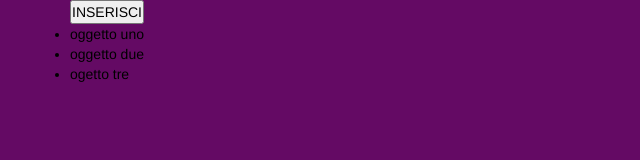
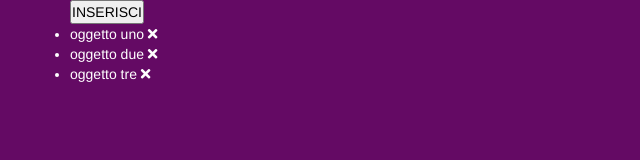
Before and after one commit to matteobuscicchio/vue-todolist, a plain HTML site: page index.html in a window 1280 px wide. Shown: the whole page, without its empty margins (0-640 px from the left). Drawn offline with nearby package versions, Linux system fonts and the light colour scheme.

Commit message:
aggiunto elemento delete
quando l'utente andrà a cliccare l'elemento l'item corrispondente dovrà essere cancellato

```diff
--- a/assets/css/style.css
+++ b/assets/css/style.css
@@ -10,3 +10,7 @@ body{
 	background-color: #640a64;
 	color: black;
 }
+
+li, li > i {
+ color: white;
+}
--- a/assets/js/main.js
+++ b/assets/js/main.js
@@ -22,7 +22,7 @@ let app = new Vue({
 
     data: {
         index: 0,
-        item: ["oggetto uno", "oggetto due ", "ogetto tre"], //
+        item: ["oggetto uno", "oggetto due ", "oggetto tre"], //
     },
 
     methods: {
--- a/index.html
+++ b/index.html
@@ -8,6 +8,9 @@
 		<meta name="viewport" content="width=device-width, initial-scale=1">
 
 		<title>vue-todolist</title>
+
+		<!-- FONTAWESOME -->
+		<link rel="stylesheet" href="https://use.fontawesome.com/releases/v5.5.0/css/all.css">
 
 		<!-- BOOTSTRAP -->
 		<link rel="stylesheet" href="https://stackpath.bootstrapcdn.com/bootstrap/3.4.1/css/bootstrap.min.css" integrity="sha384-HSMxcRTRxnN+Bdg0JdbxYKrThecOKuH5zCYotlSAcp1+c8xmyTe9GYg1l9a69psu" crossorigin="anonymous">
@@ -38,11 +41,11 @@
 					<div id="itemBox"> <!-- DA QUI L'UTENTE POTRà VEDERE L'ELENCO DEI TO-DO -->
 
 						<ul>
-							<li v-for="(item, i) in item">{{item}}</li>
+							<li v-for="(item, i) in item">
+								{{item}}
+								<!-- CLICCANDO QUI L'TENTE POTRà RIMUOVERE I TO-DO NON PIù NECESSARI -->
+								<i id="deleteItem" class="fas fa-times" :class="(i === index) ? 'active' : '' "></i></li>
 						</ul>
-					</div>
-
-					<div id="deleteItem"> <!-- CLICCANDO QUI L'TENTE POTRà RIMUOVERE I TO-DO NON PIù NECESSARI -->
 					</div>
 				</div>
 			</div>
```
